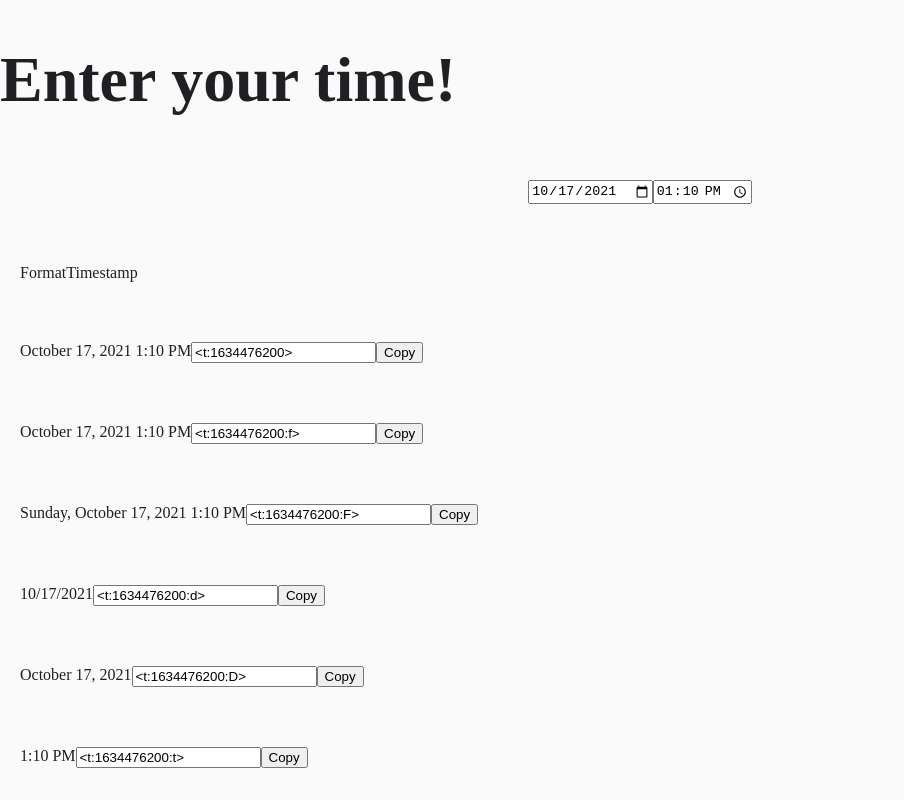
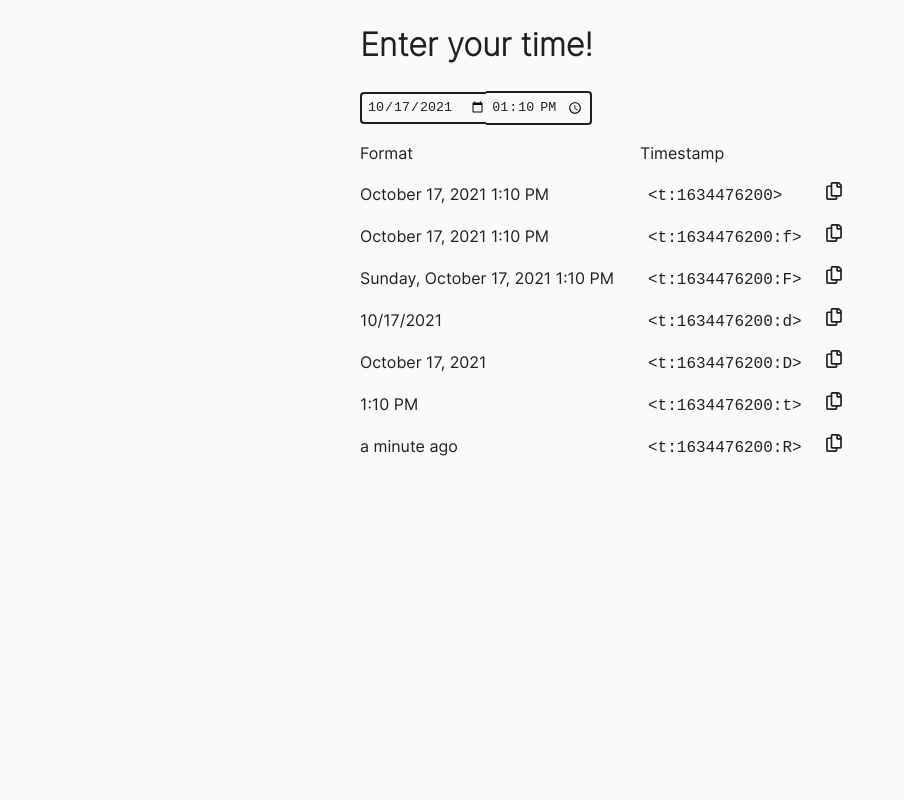
Before and after one commit to NiklasPeterson/timestamps, a Next.js app: page / in a window 1280 px wide. Shown: the top 800 px of the page, without its empty margins (0-904 px from the left). Built offline with nearby package versions, Linux system fonts and the light colour scheme.

Commit message:
Adds some simple styling

```diff
--- a/components/CodeGroup.jsx
+++ b/components/CodeGroup.jsx
@@ -1,3 +1,5 @@
+import styled from 'styled-components';
+
 const CodeGroup = props => {
 
   const copyText = e => {
@@ -5,16 +7,64 @@ const CodeGroup = props => {
   }
 
   return (
-    <div style={{display: "flex", position: "relative"}}>
-      <input
+    <ScCodeGroup>
+
+      <ScButton onClick={copyText}>
+
+        <ScInput
         label={props.label}
         value={props.value}
-        variant="outlined">
-      </input>
-      <button onClick={copyText}>Copy</button>
+        variant="outlined"
+        readonly="true"
+        >
+      </ScInput>
+      <svg aria-hidden="true" focusable="false" data-prefix="far" data-icon="copy" class="svg-inline--fa fa-copy fa-w-14" role="img" xmlns="http://www.w3.org/2000/svg" viewBox="0 0 448 512"><path fill="currentColor" d="M433.941 65.941l-51.882-51.882A48 48 0 0 0 348.118 0H176c-26.51 0-48 21.49-48 48v48H48c-26.51 0-48 21.49-48 48v320c0 26.51 21.49 48 48 48h224c26.51 0 48-21.49 48-48v-48h80c26.51 0 48-21.49 48-48V99.882a48 48 0 0 0-14.059-33.941zM266 464H54a6 6 0 0 1-6-6V150a6 6 0 0 1 6-6h74v224c0 26.51 21.49 48 48 48h96v42a6 6 0 0 1-6 6zm128-96H182a6 6 0 0 1-6-6V54a6 6 0 0 1 6-6h106v88c0 13.255 10.745 24 24 24h88v202a6 6 0 0 1-6 6zm6-256h-64V48h9.632c1.591 0 3.117.632 4.243 1.757l48.368 48.368a6 6 0 0 1 1.757 4.243V112z"></path></svg>
+      </ScButton>
 
-    </div>
+    </ScCodeGroup>
   );
 }
 
 export default CodeGroup;
+
+const ScCodeGroup = styled.div`
+  flex: 1;
+  display: flex;
+  flex-direction: row;
+`;
+
+const ScInput = styled.input`
+	background-color: transparent;
+	box-shadow: none;
+	border: none;
+	color: var(--color-text);
+	font-family: monospace;
+	outline: none;
+  font-size: 16px;
+  width: 160px;
+  pointer-events: none;
+`;
+
+const ScButton = styled.button`
+  background-color: transparent;
+	border-radius: 5px;
+  font-size: 12px;
+  text-transform: uppercase;
+	box-shadow: none;
+	border: none;
+  opacity: 1;
+
+  svg {
+    width: 16px;
+    height: 18px;
+    margin-left: 16px;
+
+    :hover {
+    cursor: pointer;
+      opacity: 0.64;
+  }
+    path {
+      fill: var(--color-text);
+    }
+  }
+`;
--- a/components/GlobalStyle.jsx
+++ b/components/GlobalStyle.jsx
@@ -1,12 +1,32 @@
 import { createGlobalStyle } from 'styled-components'
 
 export const GlobalStyle = createGlobalStyle`
+
+  @font-face {
+    font-family: 'Inter';
+    src: url('/fonts/Inter-Regular.woff2') format('woff');
+    font-style: normal;
+    font-weight: 400;
+  }
+
+  @font-face {
+    font-family: 'Inter Extra Light';
+    src: url('/fonts/Inter-ExtraLight.woff2') format('woff');
+    font-style: normal;
+    font-weight: 200;
+  }
+
+
   body {
     margin: 0;
     padding: 0;
     box-sizing: border-box;
     background: var(--color-background);
-    color: var(--color-text)
+    color: var(--color-text);
+    font-family: 'Inter', sans-serif;
+    font-size: 16px;
+    font-weight: 400;
+    line-height: 1.5;
   }
 
   :root {
--- a/components/ResultRow.jsx
+++ b/components/ResultRow.jsx
@@ -1,15 +1,27 @@
+import styled from 'styled-components';
+
 const ResultRow = props => {
   return (
-    <div style={{padding: "20px", margin:"20px 0"}}>
-      <div style={{display: "flex"}}>
+    <ScResultRow>
         {props.children.map( (child, i) =>
-            <div key={i} item>
+            <ScResultColumn key={i} item>
               {child}
-            </div>
+            </ScResultColumn>
         )}
-      </div>
-    </div>
+    </ScResultRow>
   );
 }
 
 export default ResultRow;
+
+const ScResultRow = styled.div`
+  display: flex;
+  margin-bottom: 16px;
+  align-items: center;
+`;
+
+const ScResultColumn = styled.div`
+  display: flex;
+  flex: 1;
+  flex-direction: row;
+`;
--- a/components/TimeForm.jsx
+++ b/components/TimeForm.jsx
@@ -1,4 +1,5 @@
 import React, { useState, useEffect } from 'react';
+import styled from 'styled-components';
 import moment from "moment";
 
 const TimeForm = props => {
@@ -12,17 +13,15 @@ const TimeForm = props => {
   }, [date, time]);
 
   return (
-    <div style={{padding: "20px"}}>
-      <div style={{display: "flex", justifyContent: "center"}}>
-          <input
+    <div>
+        <ScDatepicker
           label="Date"
           type="date"
           onChange={ e => setDate(e.target.value) }
           defaultValue={ date }
           InputLabelProps={{ shrink: true }}
         />
-
-          <input
+        <ScDatepicker
           label="Time"
           type="time"
           onChange={ e => setTime(e.target.value) }
@@ -30,9 +29,30 @@ const TimeForm = props => {
           InputLabelProps={{ shrink: true }}
         />
     </div>
-    </div>
   );
 
 }
 
 export default TimeForm;
+
+const ScDatepicker = styled.input`
+	background: var(--color-background);
+  color: var(--color-text);
+	border: 2px solid var(--color-text);
+	box-shadow: none;
+	padding: 5px;
+	border-radius: 4px;
+  margin-bottom: 16px;
+
+&:first-child {
+  border-radius: 4px 0 0 4px;
+  margin-right: -2.5px;
+  border-right: 0;
+}
+
+&:last-child {
+  margin-left: -2.5px;
+  border-radius: 0 4px 4px 0;
+  border-left: 0;
+}
+`;
--- a/components/TimeStamps.jsx
+++ b/components/TimeStamps.jsx
@@ -49,10 +49,10 @@ const TimeStamps = props => {
         <CodeGroup label="Short Time" value={`<t:${timestamp}:t>`} />
       </ResultRow>
 
-      <ResultRow>
+      {/* <ResultRow>
         <span>{moment(props.dateTime).format('Ltimestamp')}</span>
         <CodeGroup label="Long Time" value={`<t:${timestamp}:T>`} />
-      </ResultRow>
+      </ResultRow> */}
 
       <ResultRow>
         <span>{moment(props.dateTime).fromNow()}</span>
--- a/components/Title.jsx
+++ /dev/null
@@ -1,11 +0,0 @@
-import styled from 'styled-components'
-
-const ScTitle = styled.h1`
-  font-size: 64px;
-`
-
-const Title = (props) => (
-<ScTitle>{props.children}</ScTitle>
-);
-
-export default Title;
--- a/pages/index.jsx
+++ b/pages/index.jsx
@@ -1,8 +1,8 @@
 import React, { useState, useEffect } from 'react';
 import Head from 'next/head'
+import styled from 'styled-components';
 import TimeForm from '../components/TimeForm';
 import TimeStamps from '../components/TimeStamps';
-import Title from '../components/Title'
 
 export default function Home() {
   const [dateTime, setDateTime] = useState({});
@@ -25,11 +25,31 @@ export default function Home() {
         <link rel="icon" href="/favicon.ico" />
     </Head>
 
-    <main>
-      <Title>Enter your time!</Title>
-      <TimeForm newTime={gotATime} />
-      <TimeStamps dateTime={dateTime} />
-    </main>
+    <ScWrapper>
+      <ScMain>
+        <ScTitle>Enter your time!</ScTitle>
+        <TimeForm newTime={gotATime} />
+        <TimeStamps dateTime={dateTime} />
+      </ScMain>
+    </ScWrapper>
   </>
   )
 }
+
+const ScWrapper = styled.div`
+  display:flex;
+  justify-content: center;
+  align-items:center;
+  position: relative;
+`;
+const ScMain = styled.main`
+  width: 560px;
+  max-width: 100%;
+  display: flex;
+  flex-direction: column;
+`;
+
+const ScTitle = styled.h1`
+  font-size: 32px;
+  font-family: 'Inter Extra Light';
+`;
```
Also changed, not shown: public/fonts/Inter-ExtraLight.woff2 (added), public/fonts/Inter-Regular.woff2 (added). Lines whose indentation alone changed are shown as unchanged.
